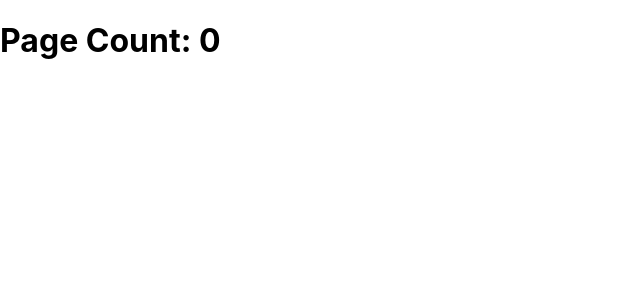
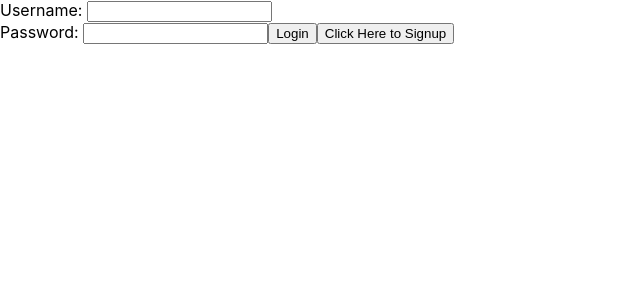
Before and after one commit to penelopedurand/street-wanderer-project, a React (Create React App) app in the folder client/: page / in a window 1280 px wide. Shown: the top 300 px of the page, without its empty margins (0-640 px from the left). Built offline with nearby package versions, Linux system fonts and the light colour scheme; no server answers.

Commit message:
Beginning Login & Signup Component

```diff
--- a/client/src/App.js
+++ b/client/src/App.js
@@ -1,28 +1,64 @@
-import { useState, useEffect } from "react";
+import { useHistory, useState, useEffect } from "react";
 import { BrowserRouter, Switch, Route } from "react-router-dom";
+import Login from "./Login";
+import Signup from "./Signup";
+import Home from "./Home";
+import NewSighting from "./NewSighting";
+import CatProfile from "./CatProfile";
+import Header from "./Header";
 
 function App() {
-  const [count, setCount] = useState(0);
+  const [isAuthenticated, setIsAuthenticated] = useState(false)
+  const [user, setUser] = useState(null)
+
+  // const history = useHistory()
 
   useEffect(() => {
-    fetch("/hello")
-      .then((r) => r.json())
-      .then((data) => setCount(data.count));
+    fetch('/me')
+      .then((res) => {
+        if (res.ok) {
+          res.json()
+            .then((user) => {
+              setIsAuthenticated(true);
+              setUser(user);
+            });
+        }
+      });
+    // fetch('/home')
+    // .then(res => res.json())
+    // .then(setCharacters);
+
   }, []);
 
+  if (!isAuthenticated) return <Login error={'please log in'} setIsAuthenticated={setIsAuthenticated} setUser={setUser} />
+
   return (
+    <>
+      <div className="header">
+        <Header user={user} />
+      </div>
       <BrowserRouter>
         <div className="App">
           <Switch>
-          <Route path="/testing">
-            <h1>Test Route</h1>
+            <Route exact path="/">
+              <Login setUser={setUser} setIsAuthenticated={setIsAuthenticated} />
             </Route>
-          <Route path="/">
-            <h1>Page Count: {count}</h1>
+            <Route exact path="/signup">
+              <Signup />
+            </Route>
+            <Route exact path="/home">
+              <Home />
+            </Route>
+            <Route exact path="/new_sighting_of_wanderer">
+              <NewSighting />
+            </Route>
+            <Route exact path="/markers/:id/cats">
+              <CatProfile />
             </Route>
           </Switch>
         </div>
       </BrowserRouter>
+    </>
   );
 }
 
--- /dev/null
+++ b/client/src/CatProfile.js
@@ -0,0 +1,9 @@
+import React from 'react'
+
+function CatProfile() {
+    return (
+        <div>CatProfile</div>
+    )
+}
+
+export default CatProfile;
--- /dev/null
+++ b/client/src/Header.js
@@ -0,0 +1,9 @@
+import React from 'react'
+
+function Header() {
+    return (
+        <div>Header</div>
+    )
+}
+
+export default Header;
--- /dev/null
+++ b/client/src/Home.js
@@ -0,0 +1,9 @@
+import React from 'react'
+
+function Home() {
+    return (
+        <div>Home</div>
+    )
+}
+
+export default Home;
--- /dev/null
+++ b/client/src/Login.js
@@ -0,0 +1,71 @@
+import { useState } from "react";
+import { useHistory } from "react-router-dom";
+import React from 'react'
+
+function Login({ setUser, setIsAuthenticated }) {
+    const [username, setUsername] = useState("");
+    const [password, setPassword] = useState('')
+    const history = useHistory()
+    const [error, setError] = useState('')
+
+    function handleSubmit(e) {
+        e.preventDefault();
+        const user = {
+            username: username,
+            password
+        }
+
+        fetch("/login", {
+            method: "POST",
+            headers: {
+                "Content-Type": "application/json",
+            },
+            body: JSON.stringify(user),
+        })
+            .then(res => {
+                if (res.ok) {
+                    res.json()
+                        .then(user => {
+                            setUser(user)
+                            setIsAuthenticated(true)
+                        })
+                        .then(history.push("/characters"))
+
+                } else {
+                    res.json()
+                        .then(json => setError(json.error))
+                }
+            })
+    }
+
+
+
+    function handleGoToSignUp(e) {
+        e.preventDefault()
+        history.push("/signup")
+    }
+
+    return (
+        <div className='login'>
+            <form onSubmit={handleSubmit} >
+                <label htmlFor="username" className="username-2">Username:  </label>
+                <input
+                    type="text"
+                    value={username}
+                    onChange={(e) => setUsername(e.target.value)}
+                /><br></br>
+                <label className="password-2">Password:  </label>
+                <input
+                    type="password"
+                    value={password}
+                    onChange={(e) => setPassword(e.target.value)}
+                />
+                <button type="submit" className="multi-purpose-button">Login</button>
+                <button type="login-button" className="multi-purpose-button" onClick={handleGoToSignUp}>Click Here to Signup</button>
+            </form>
+            {error ? <div>{error}</div> : null}
+        </div>
+    );
+}
+
+export default Login;
--- /dev/null
+++ b/client/src/NewSighting.js
@@ -0,0 +1,9 @@
+import React from 'react'
+
+function NewSighting() {
+    return (
+        <div>NewSighting</div>
+    )
+}
+
+export default NewSighting;
--- /dev/null
+++ b/client/src/Signup.js
@@ -0,0 +1,9 @@
+import React from 'react'
+
+function Signup() {
+    return (
+        <div>Signup</div>
+    )
+}
+
+export default Signup;
```
Also changed, not shown: client/src/CatContainer.js (added, +9 -0 lines), 2 other files (tests, documents, lock files or other folders). Lines whose indentation alone changed are shown as unchanged.
